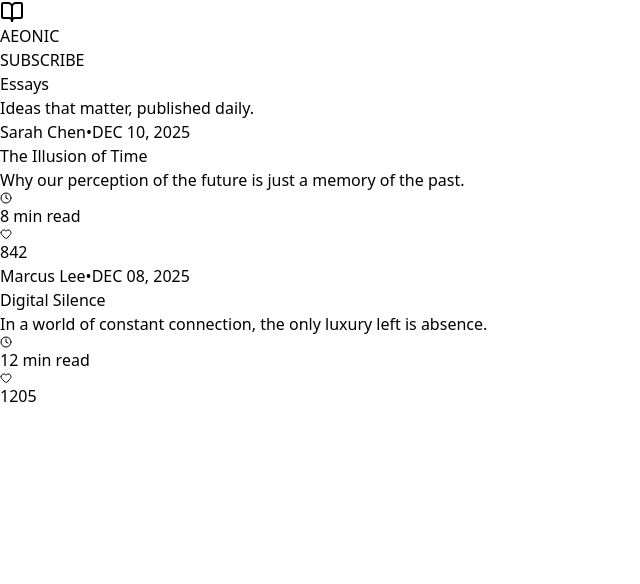
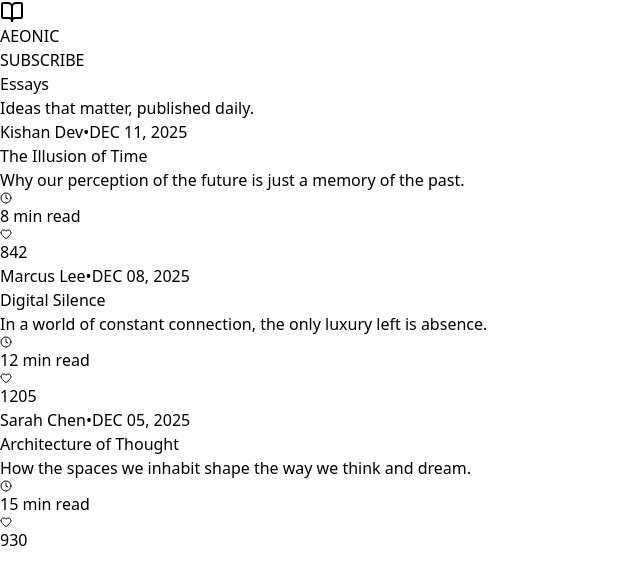
Before and after one commit to Kishandev12/aesthetic-essays, a React (Vite) app: page / in a window 1280 px wide. Shown: the top 584 px of the page, without its empty margins (0-640 px from the left). Built offline with nearby package versions, Linux system fonts and the light colour scheme.

Commit message:
Update to Aeonic Magazine style

```diff
--- a/src/App.jsx
+++ b/src/App.jsx
@@ -2,13 +2,12 @@
 import { BookOpen, Search, User, Clock, Heart } from 'lucide-react';
 
 export default function EssayPlatform() {
-  const [view, setView] = useState('home');
   const [essays] = useState([
     {
       id: 1,
       title: "The Illusion of Time",
-      author: "Sarah Chen",
-      date: "DEC 10, 2025",
+      author: "Kishan Dev",
+      date: "DEC 11, 2025",
       readTime: "8 min read",
       excerpt: "Why our perception of the future is just a memory of the past.",
       content: "Time does not flow like a river...",
@@ -23,6 +22,16 @@
       excerpt: "In a world of constant connection, the only luxury left is absence.",
       content: "The screen lit up...",
       likes: 1205
+    },
+    {
+      id: 3,
+      title: "Architecture of Thought",
+      author: "Sarah Chen",
+      date: "DEC 05, 2025",
+      readTime: "15 min read",
+      excerpt: "How the spaces we inhabit shape the way we think and dream.",
+      content: "We shape our buildings...",
+      likes: 930
     }
   ]);
 
```
